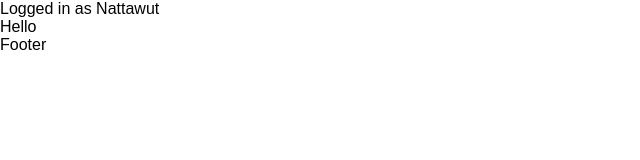
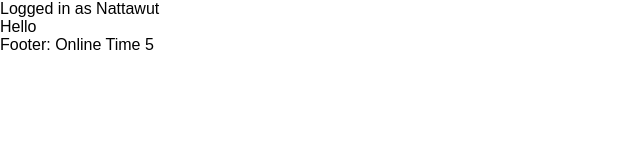
Before and after one commit to gokusenz/reactjs-ToDo-app, a React (Create React App) app: page / in a window 1280 px wide. Shown: the top 160 px of the page, without its empty margins (0-640 px from the left). Built offline with nearby package versions, Linux system fonts and the light colour scheme.

Commit message:
counter time with state

```diff
--- a/src/Footer.js
+++ b/src/Footer.js
@@ -1,11 +1,25 @@
 import React, {Component} from "react"
 
 class Footer extends Component {
+
+    constructor(props) {
+        super(props)
+        this.state = {
+            time: 0
+        }
+        setInterval(() => {
+            this.setState({
+                time: this.state.time+1
+            })
+        }, 1000)
+    }
+
     render(){
+        let {time} = this.state
         return (
-            <div>Footer</div>
+            <div>Footer: Online Time {time}</div>
         )
     }
 }
 
-export default Footer
+export default Footer;
--- a/src/Header.js
+++ b/src/Header.js
@@ -11,4 +11,4 @@ class Header extends Component {
     }
 }
 
-export default Header
+export default Header;
```
